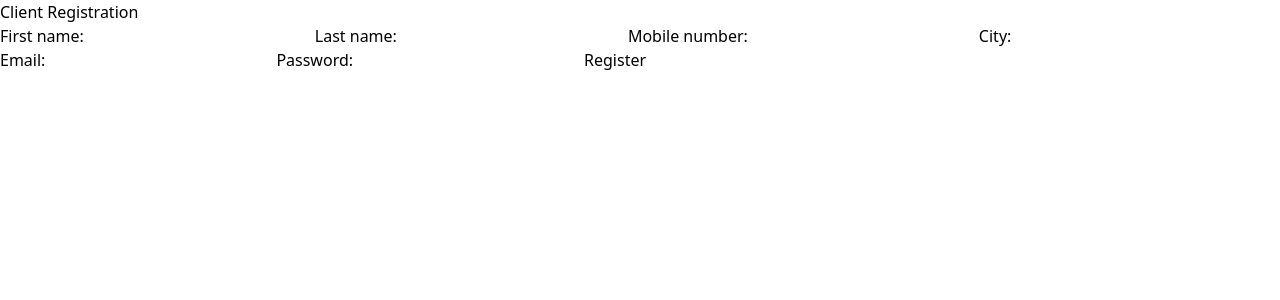
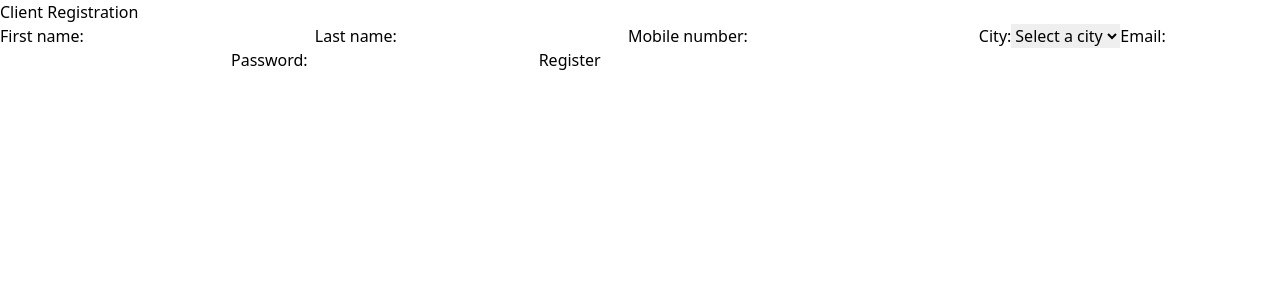
Before and after one commit to Dia505/SkillGridFrontend, a React (Vite) app in the folder skill_grid_frontend/: page /client-registration in a window 1280 px wide. Shown: the top 300 px of the page. Built offline with nearby package versions, Linux system fonts and the light colour scheme.

Commit message:
Client registration form: city drop down field

```diff
--- a/skill_grid_frontend/src/core/public/pages/client_registration.jsx
+++ b/skill_grid_frontend/src/core/public/pages/client_registration.jsx
@@ -5,9 +5,9 @@ function ClientRegistration() {
         first_name: "",
         last_name: "",
         mobile_no: "",
+        city: "",
         email: "",
         password: "",
-      city: "",
     });
 
     const [responseMessage, setResponseMessage] = useState("");
@@ -83,14 +83,25 @@ function ClientRegistration() {
                 </label>
                 <label className="mb-2">
                     City:
-            <input
-              type="text"
+                    <select
                         name="city"
                         value={formData.city}
-              onChange={handleChange}
+                        onChange={handleChange} // Handle selection changes
                         required
                         className="border p-2 rounded mb-4"
-            />
+                    >
+                        <option value="">Select a city</option>
+                        <option value="Kathmandu">Kathmandu</option>
+                        <option value="Lalitpur">Lalitpur</option>
+                        <option value="Bhaktapur">Bhaktapur</option>
+                        <option value="Pokhara">Pokhara</option>
+                        <option value="Chitwan">Chitwan</option>
+                        <option value="Lumbini">Lumbini</option>
+                        <option value="Janakpur">Janakpur</option>
+                        <option value="Biratnagar">Biratnagar</option>
+                        <option value="Dharan">Dharan</option>
+                        <option value="Butwal">Butwal</option>
+                    </select>
                 </label>
                 <label className="mb-2">
                     Email:
```
Lines whose indentation alone changed are shown as unchanged.
